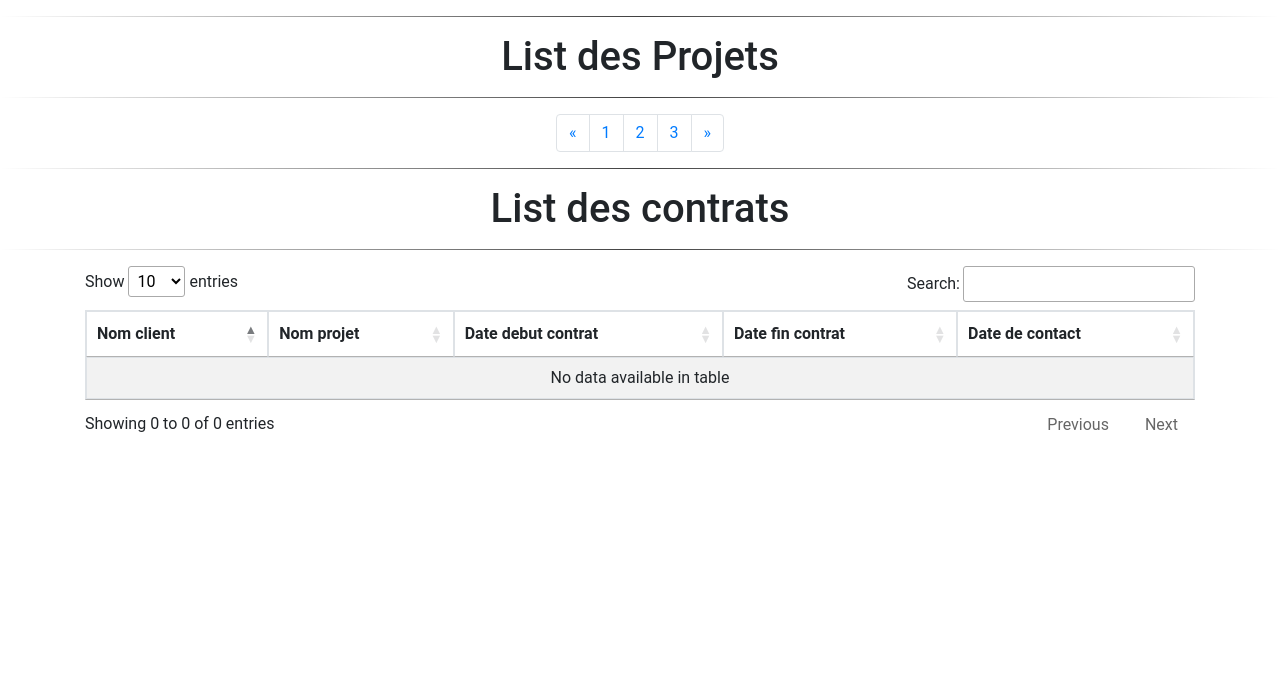
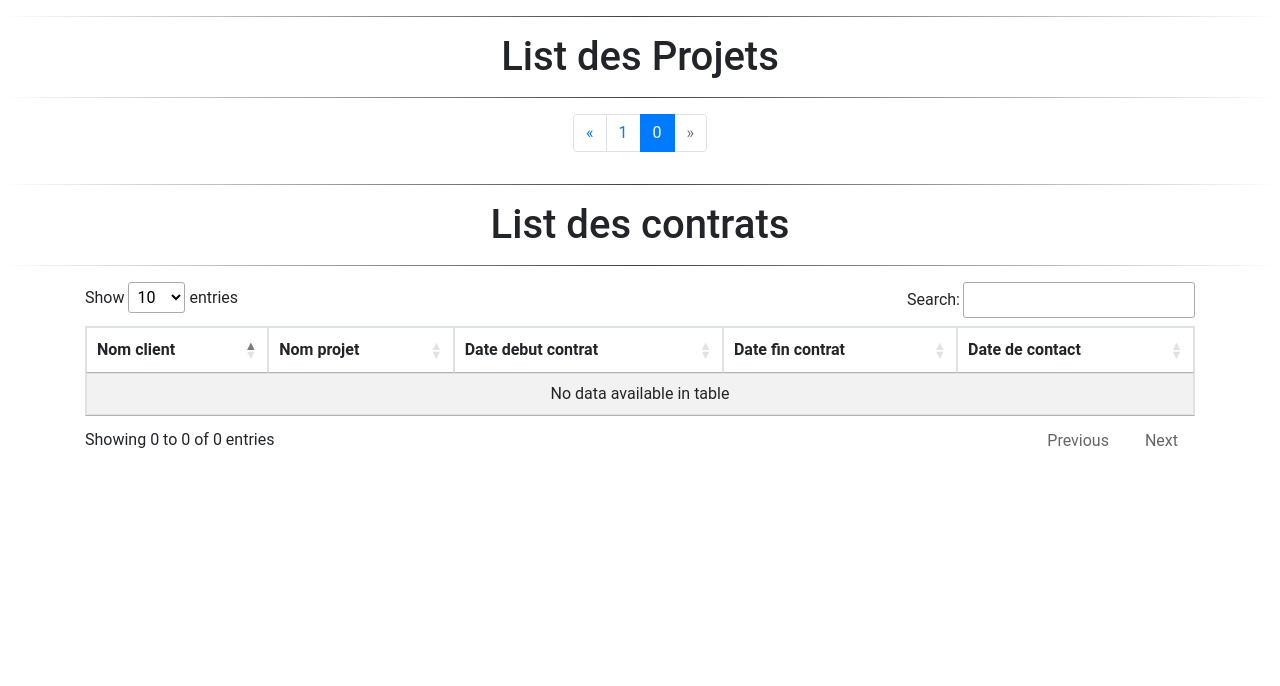
Before and after one commit to axeltaine/Porjet_chef, a Symfony app: template templates/test/accueil.html.twig in a window 1280 px wide. Shown: the part 58-744 px from the top of the page. Run offline with Twig, Linux system fonts and the light colour scheme; the template is opened without the code that fills it, so the values that code supplies are empty; form fields are guessed from the names that the template uses; some libraries are stand-ins or nearby versions.

Commit message:
pagination

```diff
--- a/templates/base.html.twig
+++ b/templates/base.html.twig
@@ -47,7 +47,7 @@
   <script src="https://stackpath.bootstrapcdn.com/bootstrap/4.3.1/js/bootstrap.min.js"
     integrity="sha384-JjSmVgyd0p3pXB1rRibZUAYoIIy6OrQ6VrjIEaFf/nJGzIxFDsf4x0xIM+B07jRM" crossorigin="anonymous">
   </script>
-  <script src="https://cdn.jsdelivr.net/npm/vue/dist/vue.js"></script>
+
         {% block javascripts %}{% endblock %}
     </body>
 </html>
--- a/templates/test/accueil.html.twig
+++ b/templates/test/accueil.html.twig
@@ -1,6 +1,7 @@
 {% extends 'base.html.twig' %}
 {% block title %}TODOLIST{% endblock %}
 {% block stylesheets %}<link rel="stylesheet" type="text/css" href="https://cdn.datatables.net/v/bs4-4.1.1/jq-3.3.1/dt-1.10.18/datatables.min.css"/>
+
 <link rel="stylesheet" href="/css/accueil.css">
 {% endblock %}
 {% block body %}
@@ -8,7 +9,7 @@
 
       <nav class="navbar navbar-expand-lg navbar-dark bg-dark">
             <a class="navbar-brand" href="/accueil">
-              <img src="img/logo_transpa.png" width="30" height="30" alt="logo">
+              <img src="../img/logo_transpa.png" width="30" height="30" alt="logo">
             </a>
         <div class="collapse navbar-collapse" id="navbarSupportedContent">
             <ul class="navbar-nav mr-auto">
@@ -21,7 +22,7 @@
               <button class="btn btn-outline-danger my-2 my-sm-0" type="submit">Search</button>
             </form>
         </div>
-        <a class="navbar-logout" href="{{ path('logout')}}" data-toggle="tooltip"  title="Déconnexion" ><img src="img/logout_icon-icons.com_51025.png" width="30" height="30" alt="Logout"></a>
+        <a class="navbar-logout" href="{{ path('logout')}}" data-toggle="tooltip"  title="Déconnexion" ><img src="../img/logout_icon-icons.com_51025.png" width="30" height="30" alt="Logout"></a>
       </nav>
 
   <div class="modal fade bd-example-modal-lg" tabindex="-1" role="dialog" aria-labelledby="myLargeModalLabel" aria-hidden="true">
@@ -124,7 +125,7 @@
  <div class="col-12 col-sm-6 col-md-4 col-lg-3" style="padding-bottom: 2em;">
 
 <div class="card" style="width: 18rem;">
-  <img src="img/{{projet.imgProjet}}" class="card-img-top" alt="#">
+  <img src="../img/{{projet.imgProjet}}" class="card-img-top" alt="#">
   <div class="card-body">
     <h5 class="card-title">{{ projet.nameProjet}}</h5>
     <button type="button" class="btn btn-primary" data-toggle="modal" data-target="#exampleModal{{ projet.Id}}" aria-controls="exampleModal">
@@ -135,15 +136,13 @@
 </div>
 
 
-
-
   <div class="modal fade" id="exampleModal{{ projet.Id}}" tabindex="-1" role="dialog" aria-labelledby="exampleModalLabel" aria-hidden="true">
     <div class="modal-dialog modal-lg" role="document">
       <div class="modal-content">
         <div class="modal-header">
         <div class="row">
                 <div class="col">
-            <img src="img/{{projet.logoProjet}}" style="width: 10em;">
+            <img src="../img/{{projet.logoProjet}}" style="width: 5em; height: 5em; border-radius: 50%;">
             </div>
                    <div class="col">
             <h5 class="modal-title" id="exampleModalLabel">{{ projet.nameProjet}}</h5>
@@ -186,7 +185,7 @@
                 <p>Date de fin du contrat : {{ projet.dateEnd|date('d/m/Y')}}</p>
                 </div>
                 </div>
-              <img src="img/{{projet.imgProjet}}" style="max-width: 40em; max-height: 40em;">
+              <img src="../img/{{projet.imgProjet}}" style="max-width: 40em; max-height: 40em;">
                 <h5> Description : </h5>
                 <p>{{ projet.descProjet}}</p>
           </div>
@@ -203,30 +202,27 @@
     {% endfor %}
    {% endfor %}
 
-    </div>
+    </div >
+
+    <div class="d-flex justify-content-center">
+  <ul class="pagination">
+    <li class="page-item {% if page == 1 %}disabled{% endif %}">
+      <a class="page-link" href="{{ path('create_projet', {'page': page - 1})}}">&laquo;</a>
+    </li>
+    {% for i in 1..pages %}
+    <li class="page-item {% if page == i %}active{% endif %}">
+      <a class="page-link" href="{{ path('create_projet', {'page': i})}}">{{ i }}</a>
+    </li>
+    {% endfor %}
+    <li class="page-item {% if page == pages %}disabled{% endif %}">
+      <a class="page-link" href="{{ path('create_projet', {'page': page + 1})}}">&raquo;</a>
+    </li>
+  </ul>
+</div>
+<div>
   </section>
 
-      <div class="container">
-    <nav aria-label="Page navigation example">
-  <ul class="pagination" style="justify-content: center;">
-    <li class="page-item">
-      <a class="page-link" href="#" aria-label="Previous">
-        <span aria-hidden="true">&laquo;</span>
-        <span class="sr-only">Previous</span>
-      </a>
-    </li>
-    <li class="page-item"><a class="page-link" href="#">1</a></li>
-    <li class="page-item"><a class="page-link" href="#">2</a></li>
-    <li class="page-item"><a class="page-link" href="#">3</a></li>
-    <li class="page-item">
-      <a class="page-link" href="#" aria-label="Next">
-        <span aria-hidden="true">&raquo;</span>
-        <span class="sr-only">Next</span>
-      </a>
-    </li>
-  </ul>
-</nav>
-</div>
+
 
    <div class="bottom">
    <hr>
```
Also changed, not shown: src/Controller/TestController.php (+13 -4 lines).
